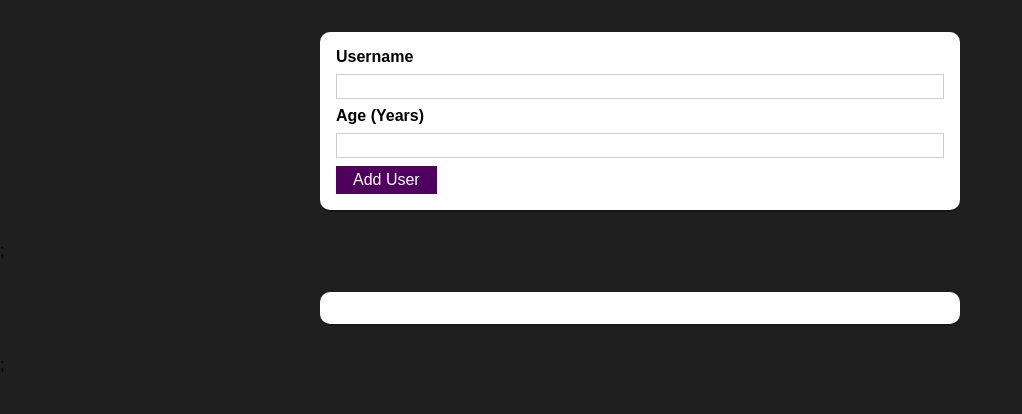
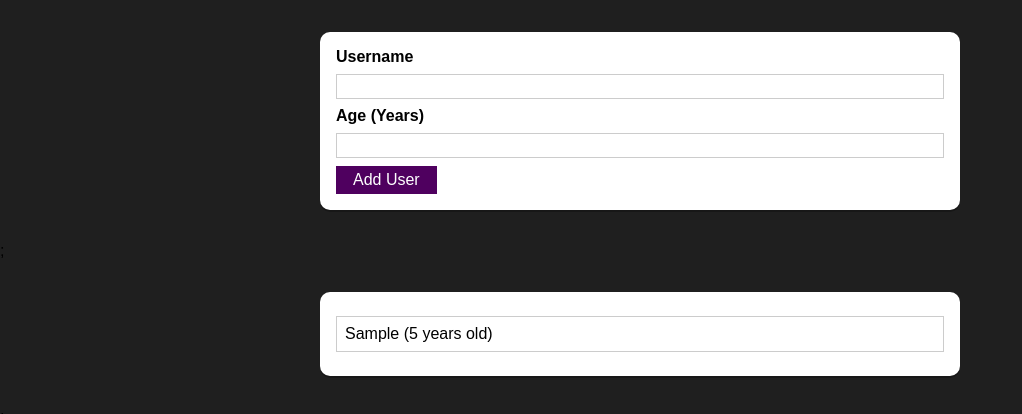
Before and after one commit to ElvisLi999/React-Creating-User-Components, a React (Create React App) app: page / in a window 1280 px wide. Both pictures are taken after typing "Sample", "5" into the empty fields and a click on the button "Add User". Shown: the top 414 px of the page, without its empty margins (0-1022 px from the left). Built offline with nearby package versions, Linux system fonts and the light colour scheme.

Commit message:
Managing a list of users via State

```diff
--- a/src/App.js
+++ b/src/App.js
@@ -1,13 +1,22 @@
-import React from 'react';
+import React, { useState } from 'react';
 
 import AddUser from './components/Users/AddUser';
 import UsersList from './components/Users/UsersList';
 
 function App() {
+  const [usersList, setUsersList] = useState([]);
+  const addUserHandler = (uName, uAge) => {
+    setUsersList((prevUsersList) => {
+      return [
+        ...prevUsersList,
+        {name: uName, age: uAge, id: Math.random().toString() },
+      ];
+    });
+  };
   return (
     <div>
-      <AddUser />;
-      <UsersList users={[]} />;
+      <AddUser onAddUser={addUserHandler} />;
+      <UsersList users={usersList} />;
     </div>
   );
 }
--- a/src/components/Users/AddUser.js
+++ b/src/components/Users/AddUser.js
@@ -15,7 +15,7 @@
         if (+enteredAge < 1) {
             return;
         }
-        console.log(enteredUsername, enteredAge);
+        props.onAddUser(enteredUsername, enteredAge);
         //Clear input boxes
         setEnteredUsername('');
         setEnteredAge('');
--- a/src/components/Users/UsersList.js
+++ b/src/components/Users/UsersList.js
@@ -8,7 +8,7 @@
         <Card className={classes.users}>
                 <ul>
                     {props.users.map((user) => (
-                        <li>
+                        <li key={user.id}>
                             {user.name} ({user.age} years old)
                         </li>
                     ))}
```
